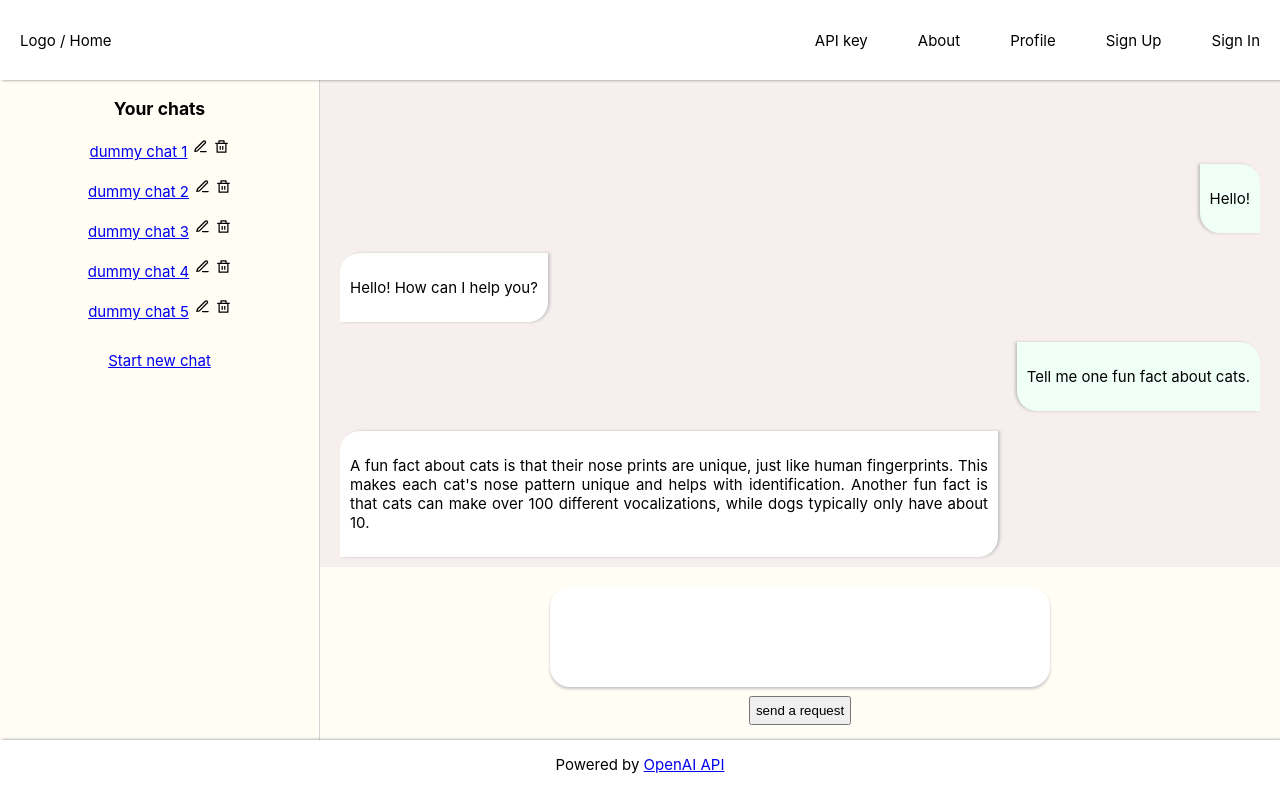
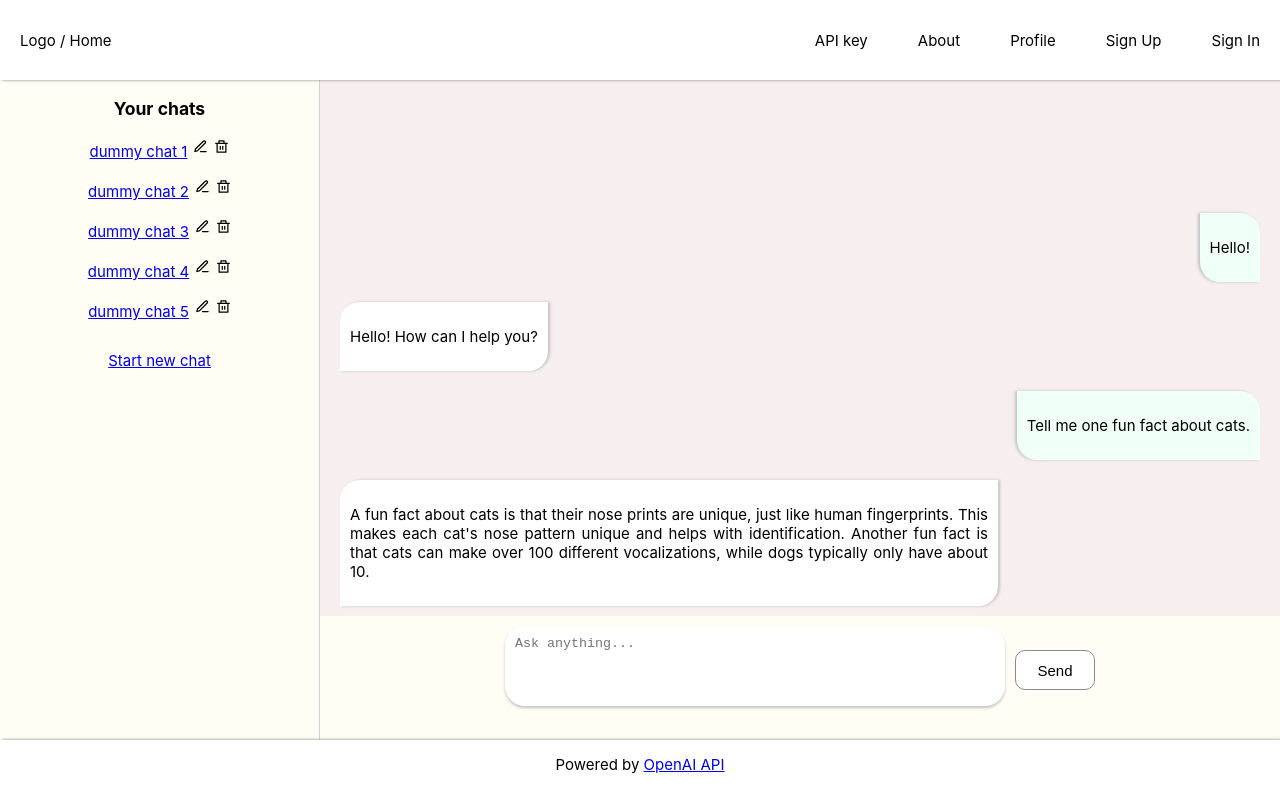
Before and after one commit to nvp85/minimalistic-web-ai-chat, a React app: page /chats/1 in a window 1280 px wide. Built offline with nearby package versions, Linux system fonts and the light colour scheme; the HTML template or start-up script is replaced by a standard one.

Commit message:
separate the chat textarea into a component; improve styles

```diff
--- a/src/App.css
+++ b/src/App.css
@@ -22,21 +22,28 @@ main {
   height: 100%;
 }
 
-.two-column-container > div:first-child {
+.two-column-container>div:first-child {
   flex-basis: 25%;
   flex-grow: 0;
   flex-shrink: 0;
-  height: 100%;
   border-right: 0.1rem solid lightgrey;
   text-align: center;
+  height: calc(100vh - 8rem - 6rem);
 }
 
-.two-column-container > div:last-child {
+.two-column-container>div:last-child {
   flex-grow: 1;
   text-align: center;
+  height: calc(100vh - 8rem - 6rem);
 }
 
 button {
   margin: 0.5rem;
   padding: 0.5rem;
 }
+
+@media (max-width: 1200px) {
+  .two-column-container>div:first-child {
+    display: none;
+  }
+}
--- a/src/components/ChatPage/ChatPage.css
+++ b/src/components/ChatPage/ChatPage.css
@@ -2,40 +2,21 @@
     display: flex;
     flex-direction: column;
     justify-content: flex-end;
-    padding: 0 0rem 1rem;
-    gap: 2rem;
-    height: calc(100vh - 8rem - 6rem);
 }
 
 #chat-input-box {
     flex-basis: 12rem;
     flex-shrink: 0;
     flex-grow: 0;
-}
-
-#chat-input-box>div>textarea {
-    min-width: 50rem;
-    min-height: 10rem;
-    max-height: 10rem;
-    border: none;
-    box-shadow: 0px 2px 3px rgb(195, 195, 195);
-    resize: none;
-    border-radius: 2rem;
-    overflow-y: auto;
-    word-wrap: break-word;
-    padding: 1rem;
-}
-
-#chat-input-field {
-
-    justify-self: center;
+    margin: 0;
+    padding: 1rem 0 0 0;
 }
 
 #chatbox {
     display: flex;
     flex-direction: column;
     background-color: rgba(112, 9, 141, 0.06);
-    height: calc(100vh - 8rem - 9rem - 12rem);
+    height: calc(100vh - 8rem - 6rem - 12rem);
     padding: 0 1rem 0;
     overflow-y: scroll;
     flex: 1;
--- a/src/components/ChatPage/ChatPage.jsx
+++ b/src/components/ChatPage/ChatPage.jsx
@@ -4,6 +4,7 @@ import Markdown from 'react-markdown';
 import ChatList from "../ChatList/ChatList";
 import { Link } from 'react-router';
 import MessageBubble from "../MessageBubble/MessageBubble";
+import ChatTextarea from "../ChatTextarea/ChatTextarea";
 import './ChatPage.css';
 
 // displays a side bar with the chat list and an individual chat on the right
@@ -41,7 +42,7 @@ export default function ChatPage() {
 
 	]
 
-  const client = new OpenAI({apiKey: myApiKey, dangerouslyAllowBrowser: true});
+	const client = new OpenAI({ apiKey: myApiKey, dangerouslyAllowBrowser: true });
 	async function sendMessage(userInput) {
 		setLoading(true);
 		const completion = await client.chat.completions.create({
@@ -67,22 +68,14 @@ export default function ChatPage() {
 			</div>
 			<div id="chat-container">
 				<div id="chatbox">
-          {messages.map(message => <MessageBubble message={message}/>)}
+					{messages.map(message => <MessageBubble message={message} />)}
 					{loading
 						? <p>generating response...</p>
 						: <Markdown>{output}</Markdown>
 					}
 				</div>
 				<div id="chat-input-box">
-          <div id="chat-input-field">
-            <textarea
-              name='userInput'
-              value={userInput}
-              onChange={(e) => setUserInput(e.target.value)}>
-                Ask anything...
-            </textarea>
-          </div>
-          <button onClick={() => sendMessage(userInput)}>send a request</button>
+                    <ChatTextarea handleClick={sendMessage} />
 				</div>
 			</div>
 		</div>
--- /dev/null
+++ b/src/components/ChatTextarea/ChatTextarea.css
@@ -0,0 +1,35 @@
+#chat-textarea {
+    min-width: 50rem;
+    min-height: 8rem;
+    max-height: 8rem;
+    border: none;
+    box-shadow: 0px 2px 3px rgb(195, 195, 195);
+    resize: none;
+    border-radius: 2rem;
+    overflow-y: auto;
+    word-wrap: break-word;
+    padding: 1rem;
+    margin: 0;
+}
+
+.input-container>button {
+    position: relative;
+    top: -3rem;
+    margin: auto 0 2rem 1rem;
+    background-color: white;
+    width: 8rem;
+    border-radius: 1rem;
+    height: 4rem;
+    font-size: 1.5rem;
+    border: solid 0.1rem rgb(138, 138, 151);
+}
+
+.input-container {
+    margin: 0;
+    padding: 0;
+
+}
+
+.input-container>button:hover {
+    background-color: aquamarine;
+}
--- /dev/null
+++ b/src/components/ChatTextarea/ChatTextarea.jsx
@@ -0,0 +1,21 @@
+import { useState } from "react";
+import './ChatTextarea.css';
+
+
+export default function ChatTextarea(props) {
+    const handleClick = props.handleClick;
+    const [userInput, setUserInput] = useState("");
+
+    return (
+        <div className="input-container">
+            <textarea
+                id="chat-textarea"
+                name='userInput'
+                value={userInput}
+                onChange={(e) => setUserInput(e.target.value)}
+                placeholder="Ask anything...">
+            </textarea>
+            <button onClick={() => handleClick(userInput)}>Send</button>
+        </div>
+    )
+}
```
Lines whose indentation alone changed are shown as unchanged.
